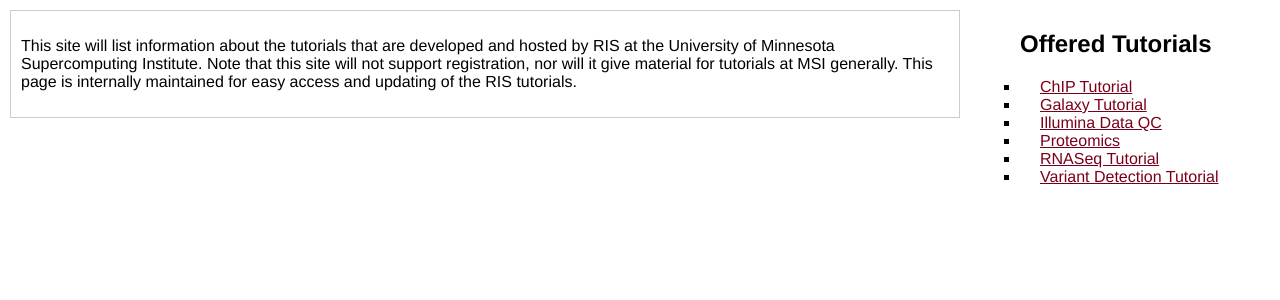
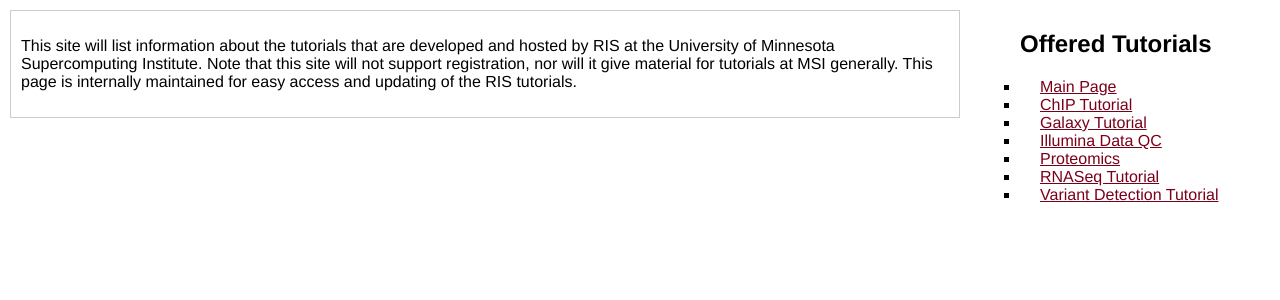
Before and after one commit to msi-ris/Tutorials, a Jekyll site: the page built from index.html, in a window 1280 px wide. Shown: the top 300 px of the page. Built offline with Jekyll 4.4.1, drawn with Linux system fonts in a browser that asks for light colours.

Commit message:
Update layout

```diff
--- a/_layouts/default.html
+++ b/_layouts/default.html
@@ -11,6 +11,7 @@
             <div id="navdiv">
                 <h2>Offered Tutorials</h2>
                 <ul id="tutlist">
+                    <li><a href="{{site.baseurl}}">Main Page</a></li>
                     {% for p in site.pages %}
                         {% if p.title %}<li><a href="{{ p.permalink | prepend: site.baseurl }}">{{p.title}}</a></li>{% endif %}
                     {% endfor %}
```
